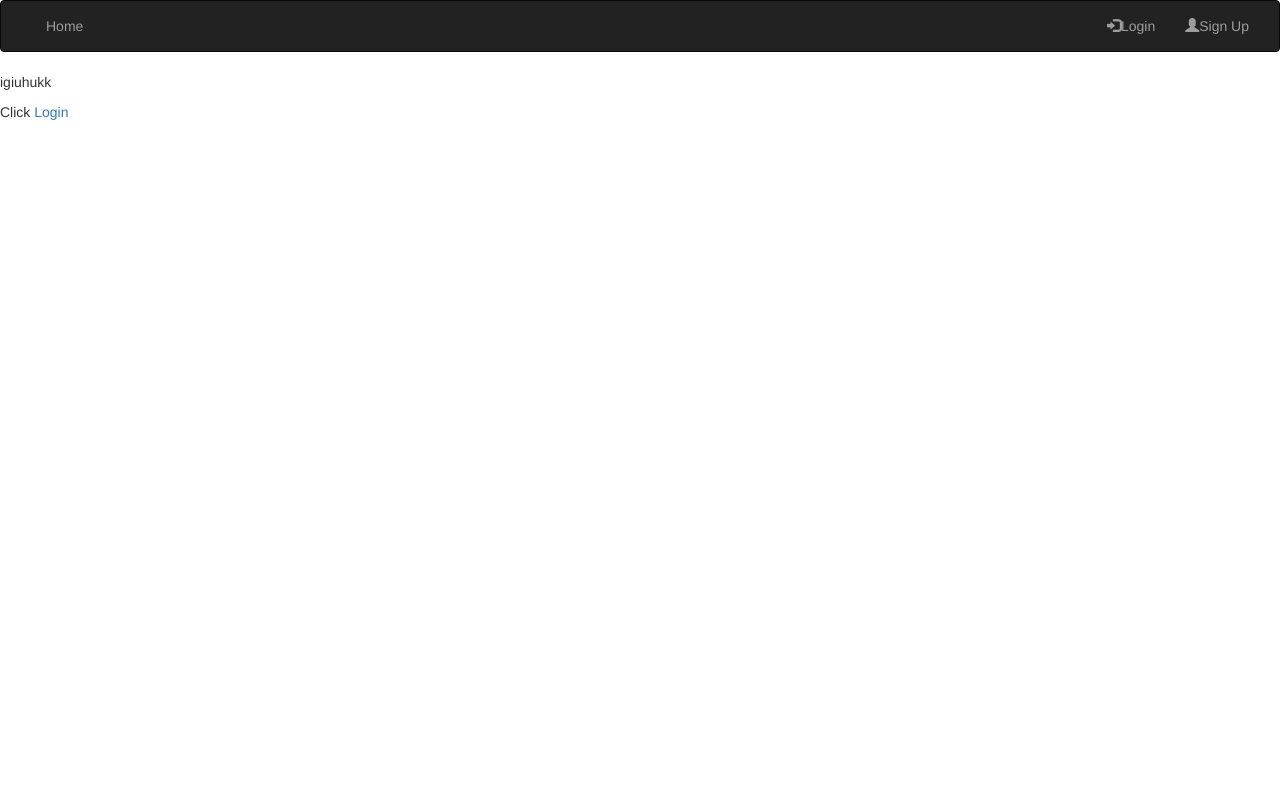
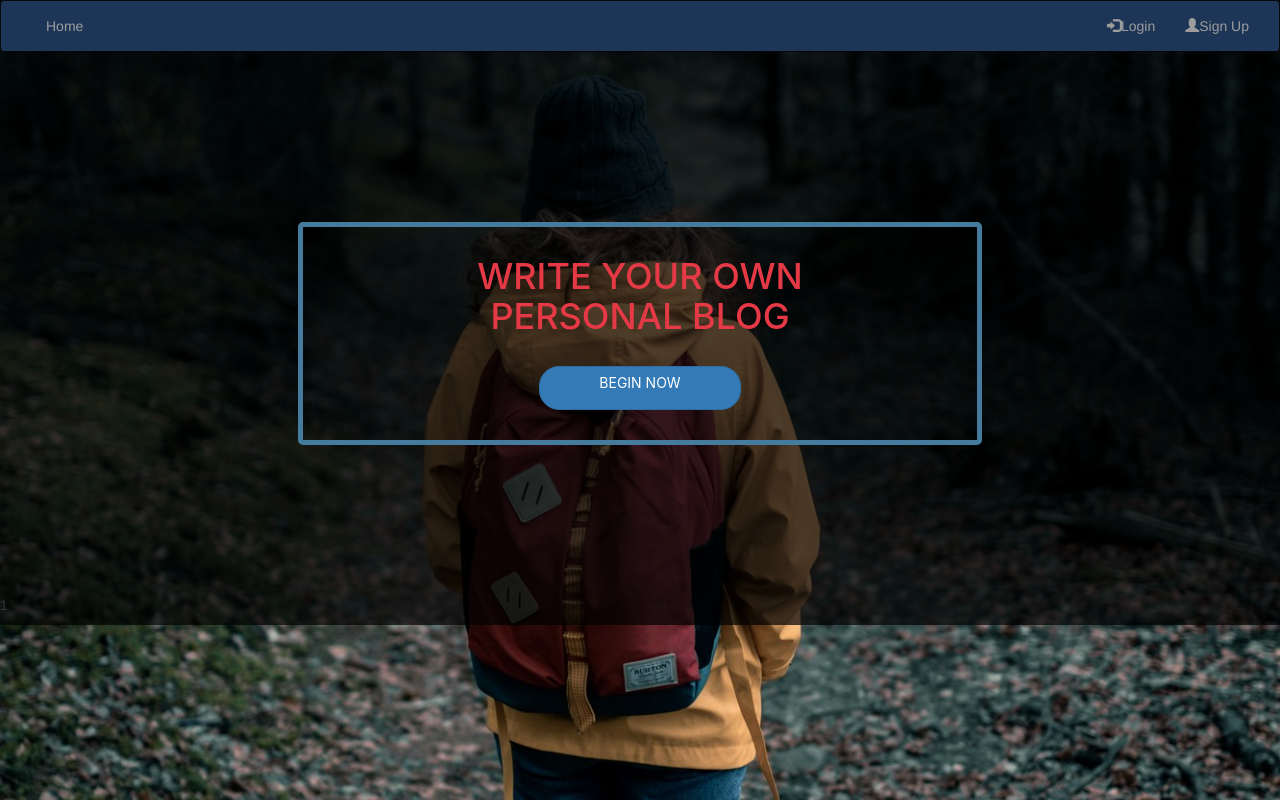
Before and after one commit to Kadas36/Bloggers-Hut, a Flask app: template app/templates/index.html in a window 1280 px wide. Run offline with Flask 2, Linux system fonts and the light colour scheme; the template is opened without the code that fills it: most values are stand-ins (such as "Sample title", 1, 10 or a date in 2020); some libraries are stand-ins or nearby versions.

Commit message:
Add landing page styling

```diff
--- a/app/main/views.py
+++ b/app/main/views.py
@@ -1,3 +1,4 @@
+from app.requests import get_quote
 from app.models import Blog, Comment, User
 from flask import render_template, url_for, flash, redirect, request, abort
 from flask.globals import session
@@ -12,7 +13,9 @@ def index():
     """
     Function that returns the index page
     """
-    return render_template('index.html')
+    random_quote = get_quote()
+
+    return render_template('index.html', random_quote = random_quote)
 
 
 
--- a/app/static/css/index.css
+++ b/app/static/css/index.css
@@ -0,0 +1,24 @@
+body{
+    background-color: #f1faee;
+    background: linear-gradient(to bottom, rgba(0,0,0,0.7) 0%,rgba(0,0,0,0.7) 100%),url( /static/images/background.jpg );
+    background-repeat: no-repeat;
+    background-size: cover;
+}
+
+.introduction{
+    color: #e63946;
+    border: 5px solid #457b9d;
+    border-radius: 5px;
+    width: 60%;
+    margin: 150px auto;
+    font-family: -apple-system, BlinkMacSystemFont, 'Segoe UI', Roboto, Oxygen, Ubuntu, Cantarell, 'Open Sans', 'Helvetica Neue', sans-serif;
+}
+.intro{
+    margin: 30px auto;
+}
+.btn{
+    margin-top: 20px;
+    width: 30%;
+    height: 10%;
+    border-radius: 20px;
+}
--- /dev/null
+++ b/app/static/css/styles.css
@@ -0,0 +1,3 @@
+.navbar{
+    background-color:#1d3557;
+}
--- a/app/templates/base.html
+++ b/app/templates/base.html
@@ -1,4 +1,8 @@
 {% extends 'bootstrap/base.html' %}
+{% block styles%} {{ super() }}
+    <link rel="stylesheet" href="{{url_for('static',filename='css/styles.css')}}">
+{% endblock %}
+
 <!--Navbar block-->
 {% block navbar %}
     {% include 'navbar.html'%}
--- a/app/templates/index.html
+++ b/app/templates/index.html
@@ -4,7 +4,19 @@
 {% endblock %}
 
 {% block content %}
-<p>igiuhukk</p>
-<p>Click <a href="{{ url_for('auth.login') }}">Login</a></p>
+
+<div class="container">
+    <div class="introduction text-center">
+        <div class="intro">
+            <h1>WRITE YOUR OWN <br> PERSONAL BLOG</h1>
+            <div class="btn btn-primary">
+                <a href="{{ url_for('auth.login') }}"></a>
+                    <p>BEGIN NOW</p>
+                </a>
+            </div>
+        </div>
+    </div>
+</div>
+<p>{{ random_quote.id }}</p>
 
 {% endblock content %}
--- a/app/templates/navbar.html
+++ b/app/templates/navbar.html
@@ -1,3 +1,4 @@
+
 <div class="navbar navbar-inverse" role="navigation">
     <div class="container-fluid">
         <div class="navbar-collapse collapse">
--- a/config.py
+++ b/config.py
@@ -7,6 +7,8 @@ class Config:
    '''
    SQLALCHEMY_DATABASE_URI = 'postgresql+psycopg2://moringa:kadas36@localhost/blogger'
    SECRET_KEY = os.environ.get('SECRET_KEY')
+   QUOTES_API = 'http://quotes.stormconsultancy.co.uk/random.json'
+
 
    #  email configurations
    MAIL_SERVER = 'smtp.googlemail.com'
```
Also changed, not shown: app/models.py (+14 -0 lines), app/requests.py (added, +20 -0 lines), app/static/images/background.jpg (added), 1 other file.
